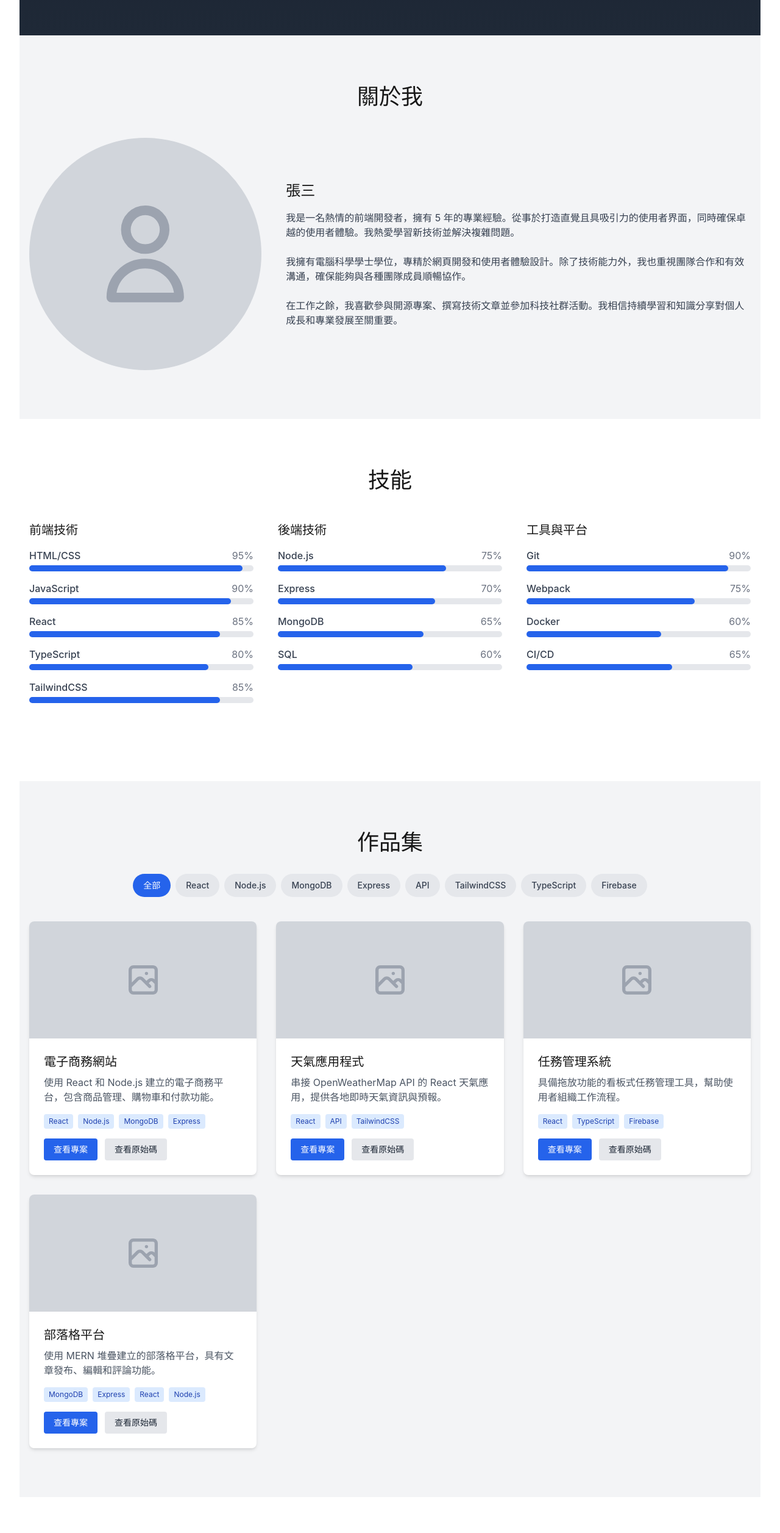
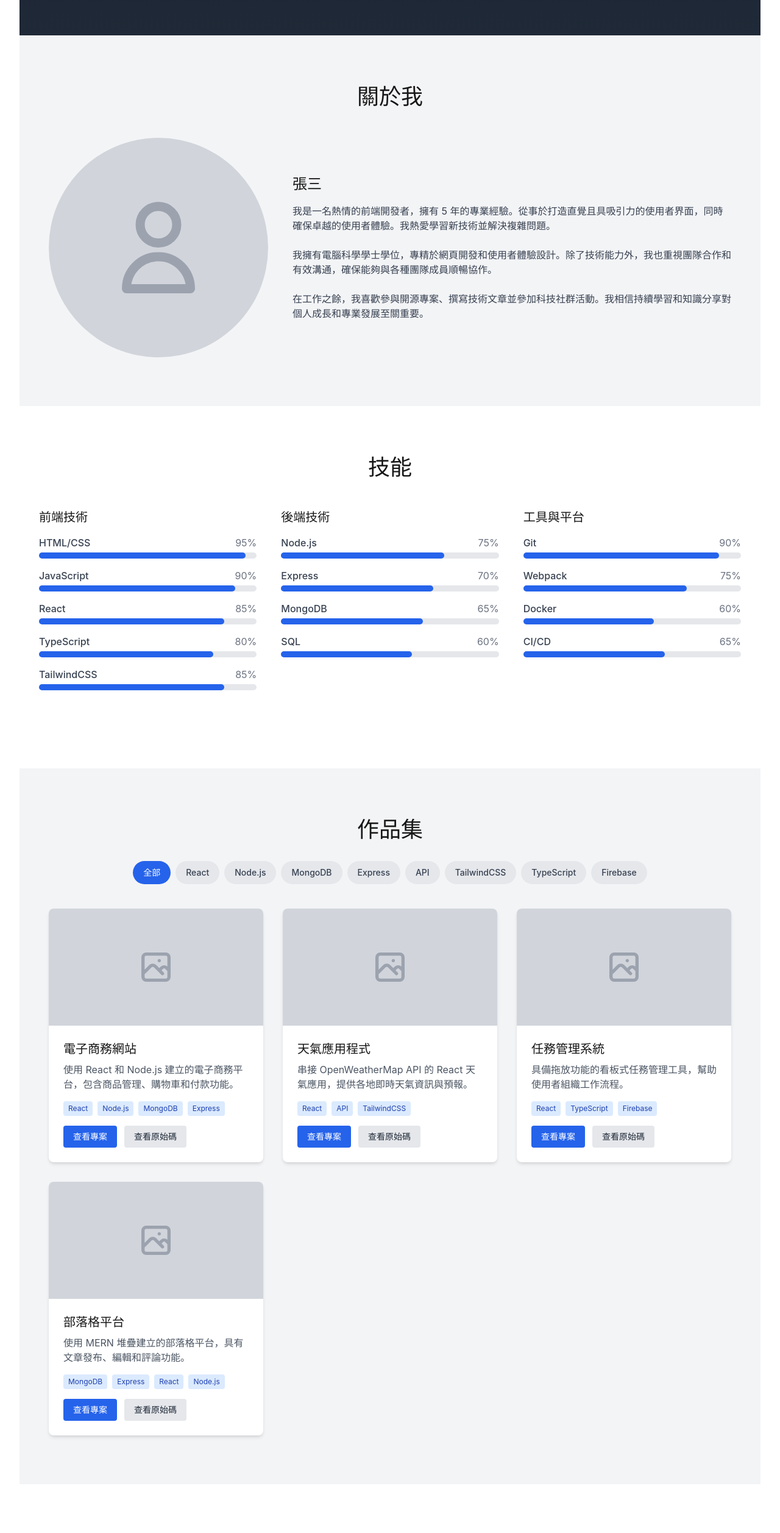
Before and after one commit to KNChiu/personal_web, a React (Vite) app: page / in a window 1280 px wide. Shown: the part 1240-3754 px from the top of the page at 61% size. Built offline with nearby package versions, Linux system fonts and the light colour scheme.

Commit message:
feat: 調整各元件容器最大寬度至 6xl，改善響應式設計

```diff
--- a/src/components/About.tsx
+++ b/src/components/About.tsx
@@ -3,7 +3,7 @@ import React from 'react';
 const About: React.FC = () => {
   return (
     <section id="about" className="py-20 bg-gray-100">
-      <div className="container mx-auto px-4">
+      <div className="container mx-auto px-4 max-w-6xl">
         <h2 className="text-3xl md:text-4xl font-bold text-center mb-12">關於我</h2>
         <div className="flex flex-col md:flex-row items-center gap-10">
           <div className="md:w-1/3">
--- a/src/components/Contact.tsx
+++ b/src/components/Contact.tsx
@@ -81,7 +81,7 @@ const Contact: React.FC = () => {
 
   return (
     <section id="contact" className="py-20 bg-white">
-      <div className="container mx-auto px-4">
+      <div className="container mx-auto px-4 max-w-6xl">
         <h2 className="text-3xl md:text-4xl font-bold text-center mb-12">聯絡我</h2>
 
         <div className="max-w-3xl mx-auto">
--- a/src/components/Footer.tsx
+++ b/src/components/Footer.tsx
@@ -5,7 +5,7 @@ const Footer: React.FC = () => {
 
   return (
     <footer className="bg-gray-900 text-white py-10">
-      <div className="container mx-auto px-4">
+      <div className="container mx-auto px-4 max-w-6xl">
         <div className="flex flex-col md:flex-row justify-between items-center">
           <div className="mb-6 md:mb-0">
             <h3 className="text-xl font-semibold mb-2">張三</h3>
--- a/src/components/Projects.tsx
+++ b/src/components/Projects.tsx
@@ -107,7 +107,7 @@ const Projects: React.FC = () => {
 
   return (
     <section id="projects" className="py-20 bg-gray-100">
-      <div className="container mx-auto px-4">
+      <div className="container mx-auto px-4 max-w-6xl">
         <h2 className="text-3xl md:text-4xl font-bold text-center mb-8">作品集</h2>
 
         <div className="flex justify-center flex-wrap gap-2 mb-10">
--- a/src/components/Skills.tsx
+++ b/src/components/Skills.tsx
@@ -55,8 +55,8 @@ const Skills: React.FC = () => {
   ];
 
   return (
-    <section id="skills" className="py-20 bg-white">
-      <div className="container mx-auto px-4">
+    <section id="skills" className="py-20 bg-white px-4">
+      <div className="container mx-auto max-w-6xl">
         <h2 className="text-3xl md:text-4xl font-bold text-center mb-12">技能</h2>
         <div className="grid grid-cols-1 md:grid-cols-3 gap-10">
           <SkillCategory title="前端技術" skills={frontendSkills} />
```
